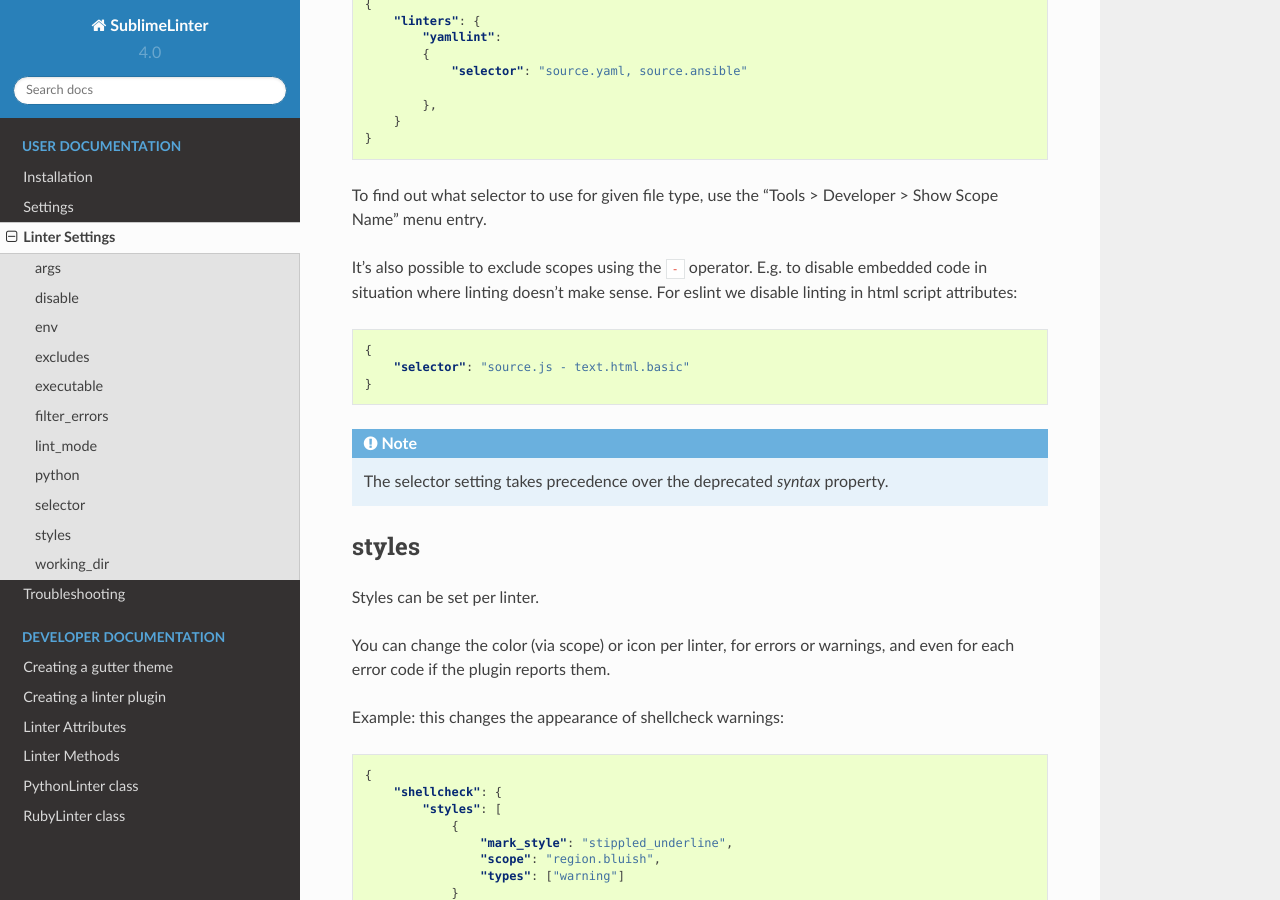
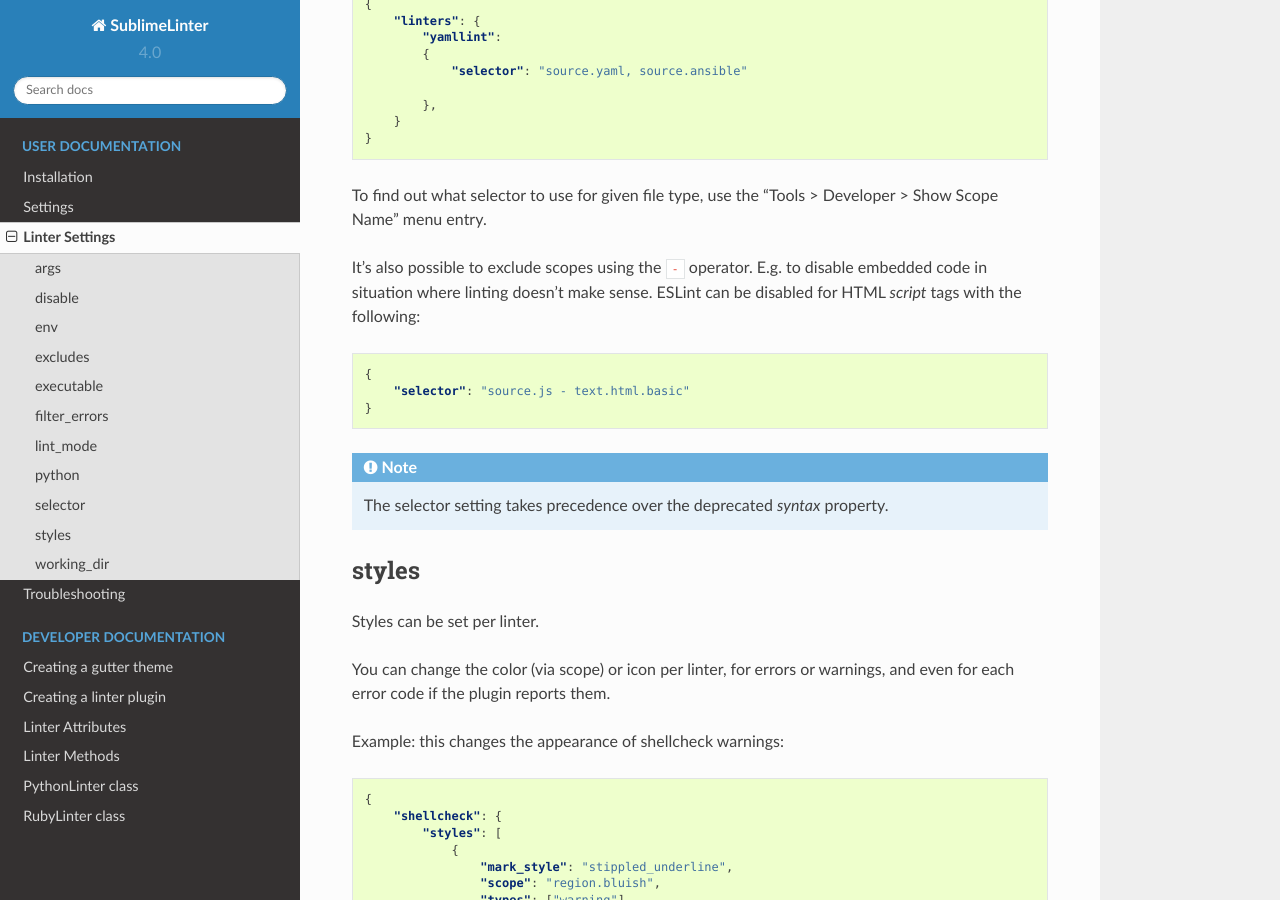
Before and after one commit to SublimeLinter/SublimeLinter, a Sphinx documentation site: the page built from docs/linter_settings.rst, in a window 1280 px wide and 900 px high, scrolled down 3137 px. Built offline with Sphinx 7.4.7 and the Read the Docs theme 2.0.0, drawn with Linux system fonts in a browser that asks for light colours.

Commit message:
Update documentation

```diff
--- a/docs/linter_settings.rst
+++ b/docs/linter_settings.rst
@@ -167,7 +167,7 @@ To find out what selector to use for given file type, use the
 
 It's also possible to exclude scopes using the ``-`` operator.
 E.g. to disable embedded code in situation where linting doesn't make sense.
-For eslint we disable linting in html script attributes:
+ESLint can be disabled for HTML `script` tags with the following:
 
 .. code-block:: json
 
```
